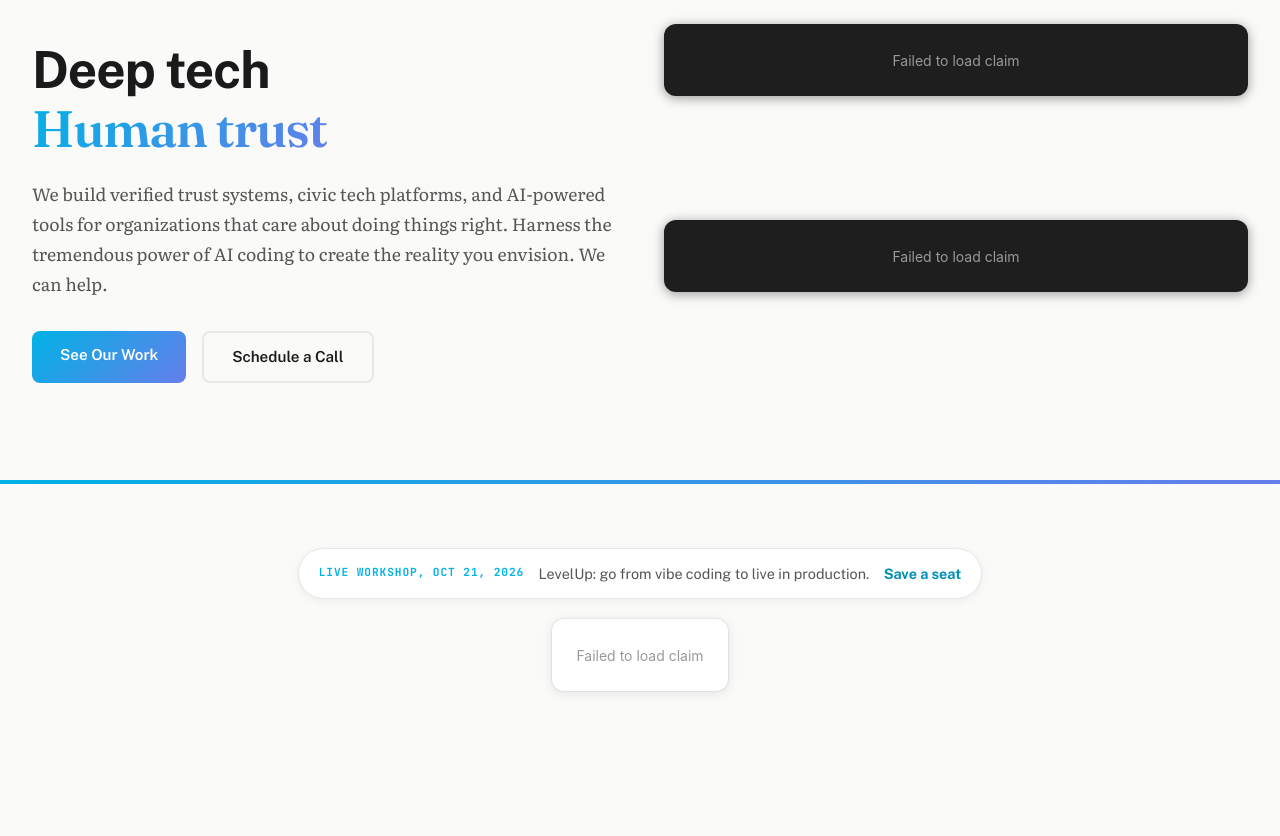
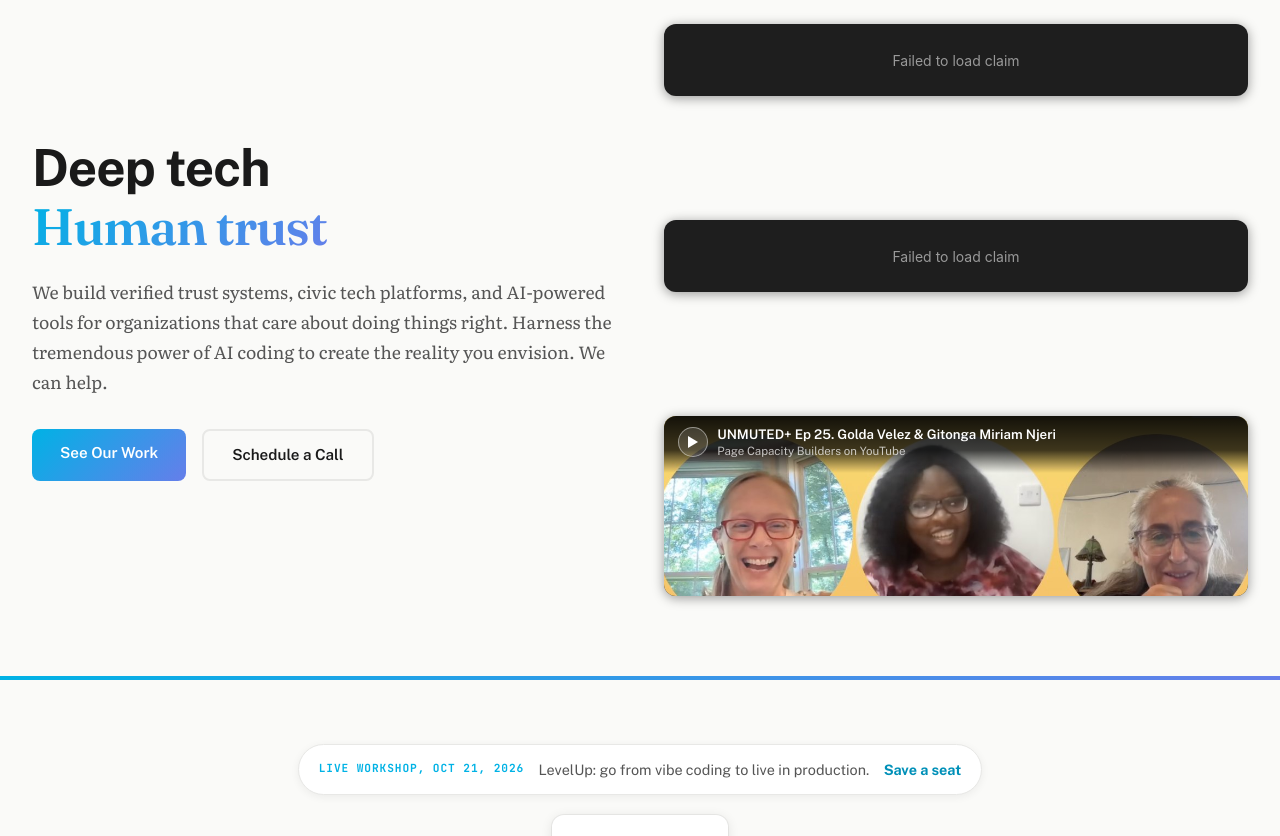
Before and after one commit to Cooperation-org/site-linkedtrust-us, a Django app: page / in a window 1280 px wide. Shown: the part 61-897 px from the top of the page. Run offline with Django 5.2, Linux system fonts and the light colour scheme; data comes from the database, SQL or seed files in the repository; data that the repository does not hold is empty.

Commit message:
Homepage hero: podcast episode card in place of the second badge
A 600x180 card matching the row badge next to it: video still from the
episode, title bar across the top, links out to YouTube. Full frame kept
on narrow screens instead of cropping the outer two people.

Co-Authored-By: Claude Opus 5 <noreply@anthropic.com>
Claude-Session: https://claude.ai/code/session_01USvFUP5ETQLoRrUWz1ZUrc

```diff
--- a/static/css/site.css
+++ b/static/css/site.css
@@ -331,6 +331,75 @@ img { max-width: 100%; display: block; border-radius: 0; } /* sharp corners on p
 .hero-badge-stack linked-badge {
     max-width: 100%;
 }
+
+/* Podcast preview in the hero stack: same 600x180 footprint and dark
+   treatment as a row badge, so the two cards read as a pair. */
+.hero-video-card {
+    position: relative;
+    display: block;
+    max-width: 600px;
+    height: 180px;
+    border-radius: 12px;
+    overflow: hidden;
+    background: #1e1e1e;
+    box-shadow: 0 2px 12px rgba(0,0,0,0.4), 0 0 0 1px rgba(255,255,255,0.08);
+    text-decoration: none;
+}
+.hero-video-card:hover {
+    box-shadow: 0 6px 24px rgba(0,0,0,0.5), 0 0 0 1px rgba(255,255,255,0.1);
+}
+.hero-video-card img {
+    display: block;
+    width: 100%;
+    height: 100%;
+    object-fit: cover;
+}
+.hero-video-bar {
+    position: absolute;
+    left: 0; right: 0; top: 0;
+    display: flex;
+    align-items: center;
+    gap: 0.6rem;
+    padding: 0.6rem 0.85rem 0.9rem;
+    background: linear-gradient(to bottom, rgba(0,0,0,0.92) 0%, rgba(0,0,0,0.75) 60%, rgba(0,0,0,0) 100%);
+}
+.hero-video-play {
+    flex: 0 0 auto;
+    width: 30px;
+    height: 30px;
+    border-radius: 50%;
+    background: rgba(255,255,255,0.14);
+    border: 1px solid rgba(255,255,255,0.45);
+    position: relative;
+}
+.hero-video-play::after {
+    content: '';
+    position: absolute;
+    top: 50%; left: 52%;
+    transform: translate(-50%, -50%);
+    width: 0; height: 0;
+    border-left: 10px solid #fff;
+    border-top: 6px solid transparent;
+    border-bottom: 6px solid transparent;
+}
+.hero-video-card:hover .hero-video-play { background: rgba(255,255,255,0.28); }
+.hero-video-text { min-width: 0; }
+.hero-video-title {
+    display: block;
+    color: #fff;
+    font-size: 0.83rem;
+    font-weight: 600;
+    line-height: 1.3;
+    white-space: nowrap;
+    overflow: hidden;
+    text-overflow: ellipsis;
+}
+.hero-video-meta {
+    display: block;
+    color: rgba(255,255,255,0.72);
+    font-size: 0.72rem;
+    line-height: 1.4;
+}
 .hero-badge-video {
     height: 220px;
     background: linear-gradient(135deg, #1a1d27 0%, #0f1117 100%);
@@ -1076,6 +1145,9 @@ linked-badge[layout="card"]:not(:defined) {
     }
     .hero-text h1 { font-size: 2.2rem; }
     .more-badges { grid-template-columns: 1fr; padding: 0 1.5rem 2rem; }
+    /* Narrow screens: keep the whole video frame rather than cropping the
+       two people at the edges out of it. */
+    .hero-video-card { height: auto; aspect-ratio: 1102 / 330; }
     .services-section { padding: 2rem 1.5rem; }
     .services-grid { grid-template-columns: 1fr; }
     .badge-row { margin-bottom: 1rem; }
--- a/website/templates/index.html
+++ b/website/templates/index.html
@@ -42,7 +42,7 @@
         </div>
     </div>
 
-    <!-- Two stacked row badges on the right -->
+    <!-- Right side: trust badges from the admin, then the podcast card -->
     <div class="hero-badge hero-badge-stack">
         {% if hero_badges %}
             {% for badge in hero_badges %}
@@ -53,6 +53,18 @@
             <linked-badge claim-id="124419" layout="row" theme="dark"></linked-badge>
             <linked-badge claim-id="124418" layout="row" theme="dark"></linked-badge>
         {% endif %}
+
+        <!-- Podcast episode, same footprint as a row badge. Opens on YouTube. -->
+        <a class="hero-video-card" href="https://www.youtube.com/watch?v=D09UfEKwQZM" target="_blank" rel="noopener">
+            <img src="{% static 'img/podcast-unmuted-ep25.jpg' %}" width="1102" height="330" alt="">
+            <span class="hero-video-bar">
+                <span class="hero-video-play" aria-hidden="true"></span>
+                <span class="hero-video-text">
+                    <span class="hero-video-title">UNMUTED+ Ep 25. Golda Velez &amp; Gitonga Miriam Njeri</span>
+                    <span class="hero-video-meta">Page Capacity Builders on YouTube</span>
+                </span>
+            </span>
+        </a>
     </div>
 </section>
 
```
Also changed, not shown: static/img/podcast-unmuted-ep25.jpg (added).
